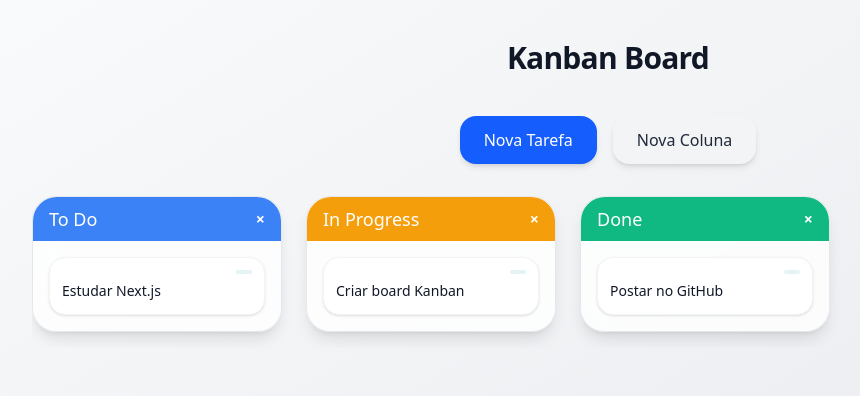
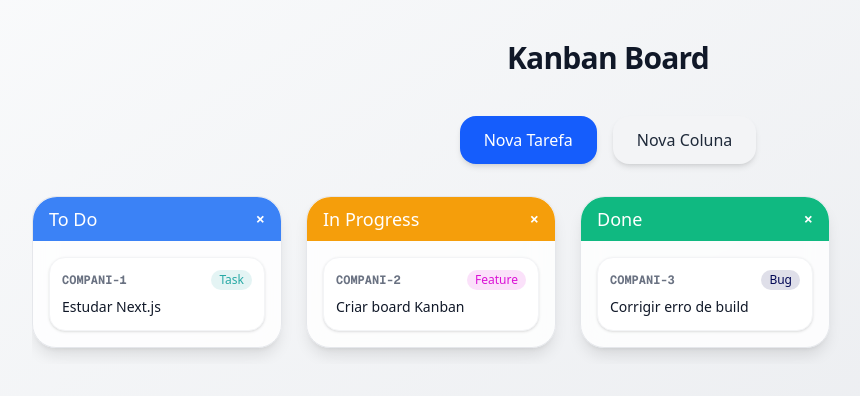
Before and after one commit to criaverso/criaversoprojectmanagement, a Next.js app: page / in a window 1280 px wide. Shown: the top 396 px of the page, without its empty margins (32-892 px from the left). Built offline with nearby package versions, Linux system fonts and the light colour scheme.

Commit message:
Update KanbanBoard.tsx

```diff
--- a/src/components/KanbanBoard.tsx
+++ b/src/components/KanbanBoard.tsx
@@ -13,57 +13,57 @@ import CreateTaskModal from "./CreateTaskModal";
 import CreateColumnModal from "./CreateColumnModal";
 
 export default function KanbanBoard() {
+  // Colunas iniciais
   const [columns, setColumns] = useState<Column[]>([
-  { id: "todo", title: "To Do", color: "#3b82f6" },        // azul
+    { id: "todo", title: "To Do", color: "#3b82f6" }, // azul
     { id: "in-progress", title: "In Progress", color: "#f59e0b" }, // amarelo
-  { id: "done", title: "Done", color: "#10b981" },         // verde
+    { id: "done", title: "Done", color: "#10b981" }, // verde
   ]);
 
-// Criar nova coluna
-const addColumn = (title: string, color: string) => {
-  const col: Column = {
-    id: Date.now().toString(),
-    title,
-    color,
-  };
-  setColumns([...columns, col]);
-};
-
+  // Tasks iniciais
   const [tasks, setTasks] = useState<Task[]>([
     {
       id: "1",
+      code: "COMPANI-1",
+      type: "Task",
       title: "Estudar Next.js",
       description: "Ler a [documentação oficial](https://nextjs.org).",
       status: "todo",
     },
     {
       id: "2",
+      code: "COMPANI-2",
+      type: "Feature",
       title: "Criar board Kanban",
       description: "Adicionar **drag and drop** e modal de criação.",
       status: "in-progress",
     },
     {
       id: "3",
-      title: "Postar no GitHub",
-      description: "Subir código no repositório `kanban-app`.",
+      code: "COMPANI-3",
+      type: "Bug",
+      title: "Corrigir erro de build",
+      description: "Ajustar imports relativos de `types`.",
       status: "done",
     },
   ]);
 
+  // Controle de modais
   const [showCreateTask, setShowCreateTask] = useState(false);
   const [showCreateColumn, setShowCreateColumn] = useState(false);
   const [selectedTask, setSelectedTask] = useState<(Task & { editing?: boolean }) | null>(null);
 
-   const [taskCounter, setTaskCounter] = useState(1);
-const projectPrefix = "COMPANI";
-
-// Tipos de task configuráveis
+  // Tipos de tasks (usuário pode criar novos)
   const [taskTypes, setTaskTypes] = useState<string[]>([
     "Task",
     "Bug",
     "Feature",
     "Doc",
   ]);
+
+  // Prefixo e contador para códigos estilo Jira
+  const [taskCounter, setTaskCounter] = useState(4);
+  const projectPrefix = "COMPANI";
 
   // Criar nova task
   const addTask = (title: string, description: string, type: string = "Task") => {
@@ -79,6 +79,16 @@ const addTask = (title: string, description: string, type: string = "Task") => {
     setTaskCounter(taskCounter + 1);
   };
 
+  // Criar nova coluna
+  const addColumn = (title: string, color: string) => {
+    const col: Column = {
+      id: Date.now().toString(),
+      title,
+      color,
+    };
+    setColumns([...columns, col]);
+  };
+
   // Atualizar task
   const updateTask = (task: Task) => {
     setTasks((prev) => prev.map((t) => (t.id === task.id ? { ...task } : t)));
@@ -89,13 +99,13 @@ const addTask = (title: string, description: string, type: string = "Task") => {
     setTasks((prev) => prev.filter((t) => t.id !== taskId));
   };
 
-  // Excluir coluna (remove também tasks nela)
+  // Excluir coluna (e todas as tasks dentro)
   const deleteColumn = (colId: string) => {
     setColumns((prev) => prev.filter((c) => c.id !== colId));
     setTasks((prev) => prev.filter((t) => t.status !== colId));
   };
 
-  // Reordenar lista genérica
+  // Função utilitária para reordenar listas
   const reorder = <T,>(list: T[], startIndex: number, endIndex: number): T[] => {
     const result = Array.from(list);
     const [removed] = result.splice(startIndex, 1);
@@ -103,12 +113,11 @@ const addTask = (title: string, description: string, type: string = "Task") => {
     return result;
   };
 
-  // Drag & Drop
+  // Handler do Drag & Drop
   const onDragEnd = (result: DropResult) => {
     const { destination, source, draggableId, type } = result;
     if (!destination) return;
 
-    // Mesma posição
     if (
       destination.droppableId === source.droppableId &&
       destination.index === source.index
@@ -117,14 +126,12 @@ const addTask = (title: string, description: string, type: string = "Task") => {
     }
 
     if (type === "COLUMN") {
-      // Reordenar colunas
       const newColumns = reorder(columns, source.index, destination.index);
       setColumns(newColumns);
       return;
     }
 
     if (type === "TASK") {
-      // Mover task entre colunas
       setTasks((prev) =>
         prev.map((t) =>
           t.id === draggableId ? { ...t, status: destination.droppableId } : t
@@ -135,10 +142,12 @@ const addTask = (title: string, description: string, type: string = "Task") => {
 
   return (
     <div className="min-h-screen bg-gradient-to-br from-gray-50 to-gray-200 text-gray-900 font-[system-ui] flex flex-col items-center p-10">
+      {/* Título */}
       <h1 className="text-3xl font-semibold tracking-tight mb-10">
         Kanban Board
       </h1>
 
+      {/* Botões de ação */}
       <div className="flex gap-4 mb-8">
         <button
           onClick={() => setShowCreateTask(true)}
@@ -154,8 +163,8 @@ const addTask = (title: string, description: string, type: string = "Task") => {
         </button>
       </div>
 
+      {/* Board */}
       <DragDropContext onDragEnd={onDragEnd}>
-        {/* Droppable para colunas */}
         <Droppable droppableId="board" direction="horizontal" type="COLUMN">
           {(provided) => (
             <div
@@ -171,7 +180,6 @@ const addTask = (title: string, description: string, type: string = "Task") => {
                       {...provided.draggableProps}
                       className="flex flex-col"
                     >
-                      {/* Passar dragHandleProps só para o cabeçalho da coluna */}
                       <ColumnComponent
                         col={col}
                         tasks={tasks.filter((t) => t.status === col.id)}
@@ -189,6 +197,7 @@ const addTask = (title: string, description: string, type: string = "Task") => {
         </Droppable>
       </DragDropContext>
 
+      {/* Modais */}
       {showCreateTask && (
         <CreateTaskModal
           onClose={() => setShowCreateTask(false)}
```
Lines whose indentation alone changed are shown as unchanged.
